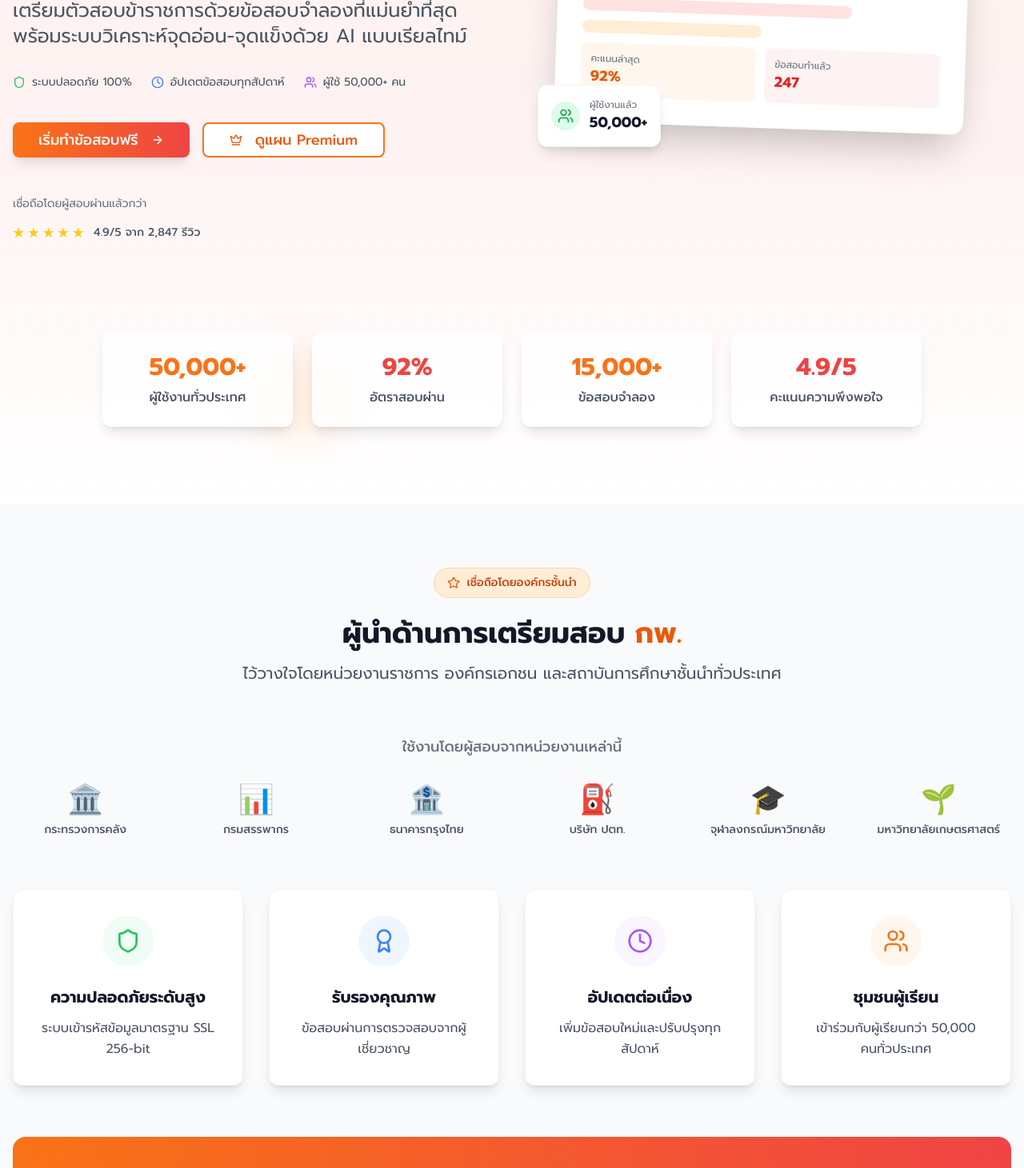
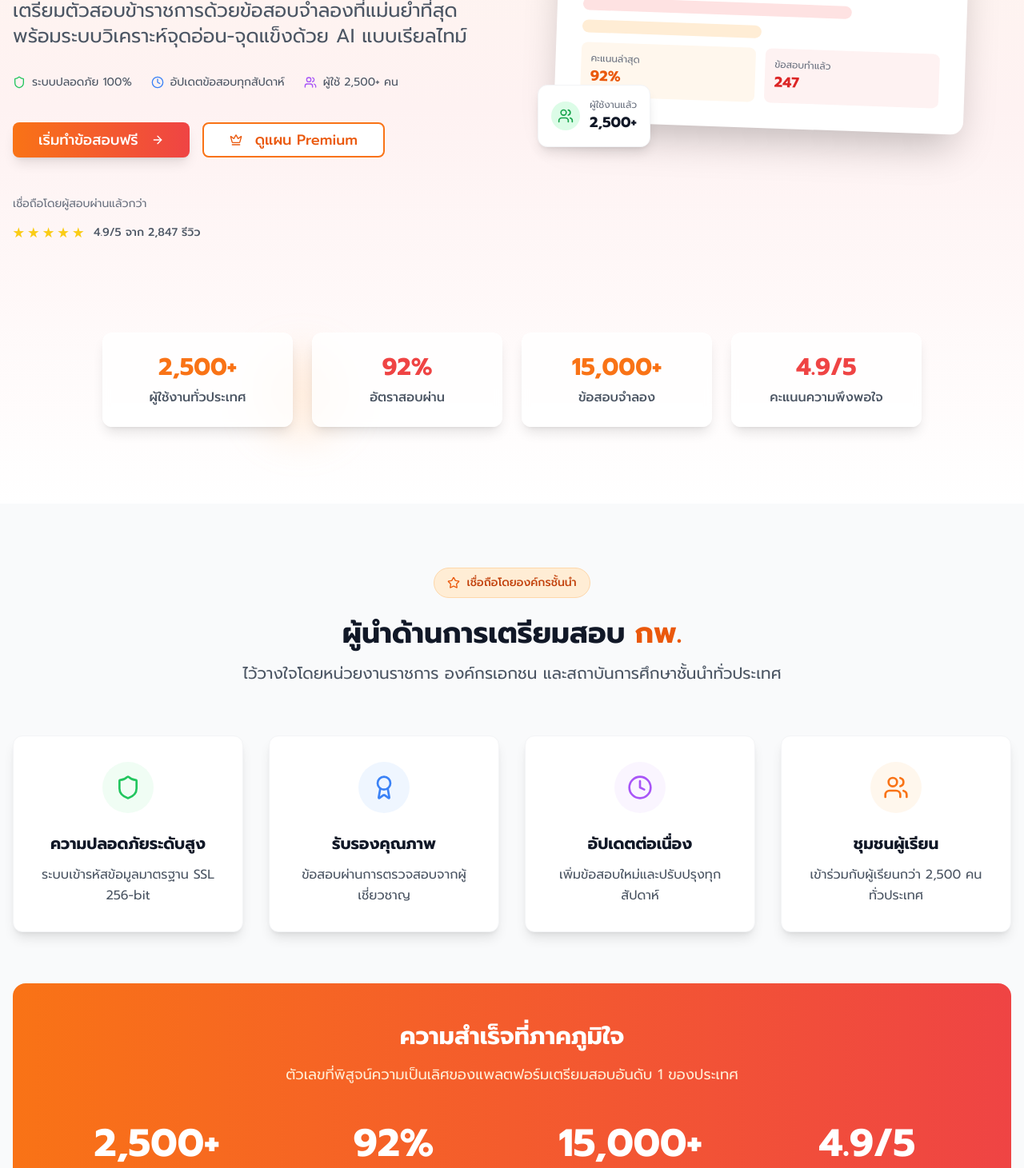
Before and after one commit to TONMAIII56/smart-exam-mastery, a React (Vite) app: page / in a window 1280 px wide. Shown: the part 360-1821 px from the top of the page at 80% size. Built offline with nearby package versions, Linux system fonts and the light colour scheme.

Commit message:
Fix Landing Page content
- Remove organization logos.
- Update guarantee text.
- Update user count.

```diff
--- a/src/components/landing/Hero.tsx
+++ b/src/components/landing/Hero.tsx
@@ -50,7 +50,7 @@ export const Hero = () => {
               </div>
               <div className="flex items-center gap-2">
                 <Users className="h-4 w-4 text-purple-500" />
-                <span>ผู้ใช้ 50,000+ คน</span>
+                <span>ผู้ใช้ 2,500+ คน</span>
               </div>
             </div>
 
@@ -127,7 +127,7 @@ export const Hero = () => {
                   </div>
                   <div>
                     <p className="text-xs text-gray-500">ผู้ใช้งานแล้ว</p>
-                    <p className="font-bold text-lg text-gray-900">50,000+</p>
+                    <p className="font-bold text-lg text-gray-900">2,500+</p>
                   </div>
                 </div>
               </div>
@@ -150,7 +150,7 @@ export const Hero = () => {
         {/* Bottom stats section */}
         <div className="grid grid-cols-1 md:grid-cols-4 gap-6 mt-20 max-w-5xl mx-auto">
           <div className="bg-white/80 backdrop-blur-sm p-6 rounded-xl shadow-lg border border-white/50 text-center hover:shadow-xl transition-shadow duration-300">
-            <div className="text-3xl font-bold text-orange-500 mb-2">50,000+</div>
+            <div className="text-3xl font-bold text-orange-500 mb-2">2,500+</div>
             <div className="text-gray-600 font-medium">ผู้ใช้งานทั่วประเทศ</div>
           </div>
           <div className="bg-white/80 backdrop-blur-sm p-6 rounded-xl shadow-lg border border-white/50 text-center hover:shadow-xl transition-shadow duration-300">
--- a/src/components/landing/TrustSignals.tsx
+++ b/src/components/landing/TrustSignals.tsx
@@ -28,23 +28,14 @@ export const TrustSignals: React.FC = () => {
     {
       icon: Users,
       title: 'ชุมชนผู้เรียน',
-      description: 'เข้าร่วมกับผู้เรียนกว่า 50,000 คนทั่วประเทศ',
+      description: 'เข้าร่วมกับผู้เรียนกว่า 2,500 คนทั่วประเทศ',
       color: 'text-orange-500',
       bgColor: 'bg-orange-50'
     }
   ];
 
-  const organizations = [
-    { name: 'กระทรวงการคลัง', logo: '🏛️' },
-    { name: 'กรมสรรพากร', logo: '📊' },
-    { name: 'ธนาคารกรุงไทย', logo: '🏦' },
-    { name: 'บริษัท ปตท.', logo: '⛽' },
-    { name: 'จุฬาลงกรณ์มหาวิทยาลัย', logo: '🎓' },
-    { name: 'มหาวิทยาลัยเกษตรศาสตร์', logo: '🌱' }
-  ];
-
   const achievements = [
-    { metric: '50,000+', label: 'ผู้ใช้งานทั่วประเทศ' },
+    { metric: '2,500+', label: 'ผู้ใช้งานทั่วประเทศ' },
     { metric: '92%', label: 'อัตราสอบผ่าน' },
     { metric: '15,000+', label: 'ข้อสอบในระบบ' },
     { metric: '4.9/5', label: 'คะแนนความพึงพอใจ' }
@@ -66,23 +57,6 @@ export const TrustSignals: React.FC = () => {
           <p className="text-xl text-gray-600 max-w-3xl mx-auto">
             ไว้วางใจโดยหน่วยงานราชการ องค์กรเอกชน และสถาบันการศึกษาชั้นนำทั่วประเทศ
           </p>
-        </div>
-
-        {/* Organizations Trust */}
-        <div className="mb-16">
-          <h3 className="text-lg font-medium text-gray-500 text-center mb-8">ใช้งานโดยผู้สอบจากหน่วยงานเหล่านี้</h3>
-          <div className="grid grid-cols-2 md:grid-cols-3 lg:grid-cols-6 gap-8">
-            {organizations.map((org, index) => (
-              <div key={index} className="flex flex-col items-center group">
-                <div className="text-4xl mb-2 transform group-hover:scale-110 transition-transform duration-300">
-                  {org.logo}
-                </div>
-                <span className="text-sm text-gray-600 text-center font-medium">
-                  {org.name}
-                </span>
-              </div>
-            ))}
-          </div>
         </div>
 
         {/* Trust Badges */}
@@ -138,8 +112,8 @@ export const TrustSignals: React.FC = () => {
             <div className="bg-blue-100 w-16 h-16 rounded-full flex items-center justify-center mx-auto mb-6">
               <CheckCircle className="h-8 w-8 text-blue-600" />
             </div>
-            <h4 className="text-xl font-bold text-gray-900 mb-3">รับประกันผลลัพธ์</h4>
-            <p className="text-gray-600">เพิ่มคะแนนสอบอย่างน้อย 30% หรือคืนเงิน 100% ภายใน 30 วัน</p>
+            <h4 className="text-xl font-bold text-gray-900 mb-3">รับประกันความพึงพอใจ</h4>
+            <p className="text-gray-600">หากไม่พึงพอใจ คืนเงิน 100% ภายใน 30 วัน</p>
           </div>
 
           <div className="bg-white p-8 rounded-xl shadow-lg border-2 border-purple-100 text-center">
```
